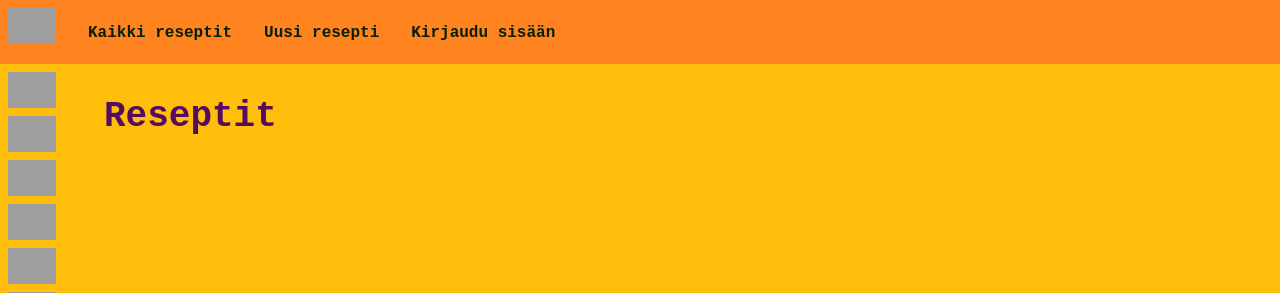
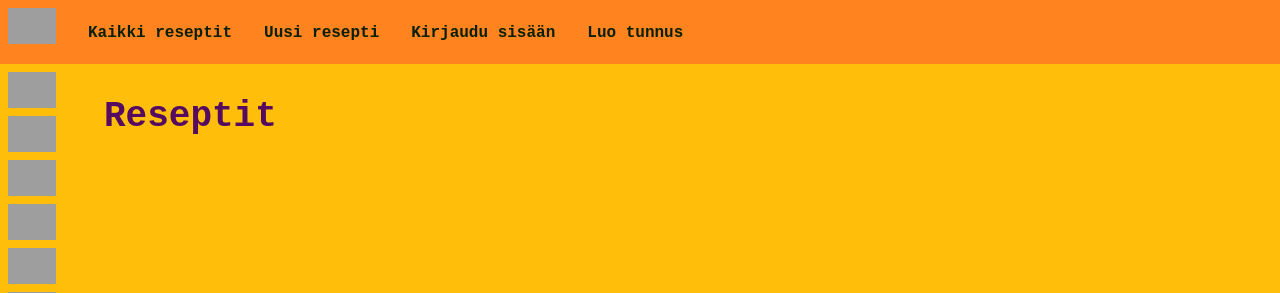
Before and after one commit to ihqminna/Recipes, a Flask app: page / in a window 1280 px wide. Shown: the top 293 px of the page. Run offline with Flask 3, Linux system fonts and the light colour scheme; data that the repository does not hold is empty; grey boxes are pictures that could not be loaded.

Commit message:
Added registering link to header

```diff
--- a/templates/layout.html
+++ b/templates/layout.html
@@ -28,6 +28,7 @@
         <li><a href="/kirjaaulos">Kirjaudu ulos</a></li>
         {% else %}
         <li><a href="/kirjaudu">Kirjaudu sisään</a></li>
+        <li><a href="/rekisteroidy">Luo tunnus</a></li>
         {% endif %}
       </ul>
     </nav>
```
